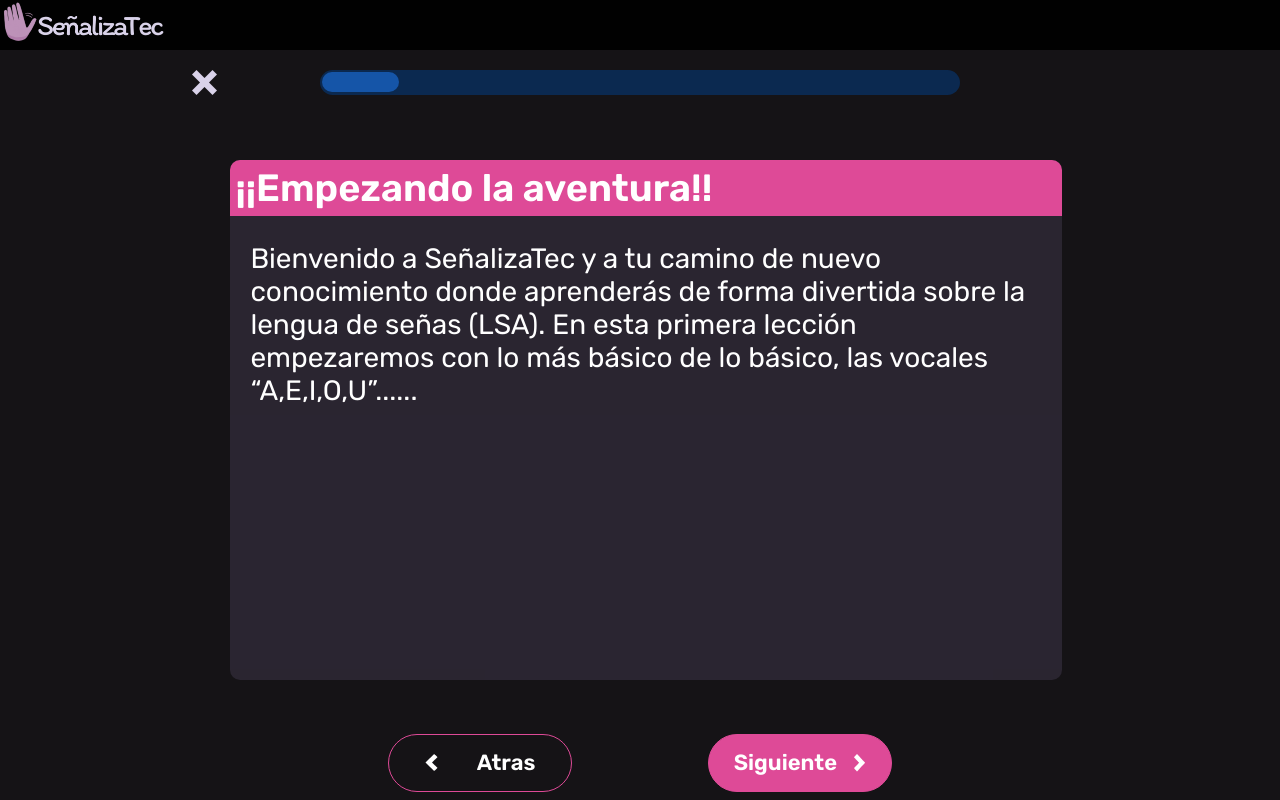
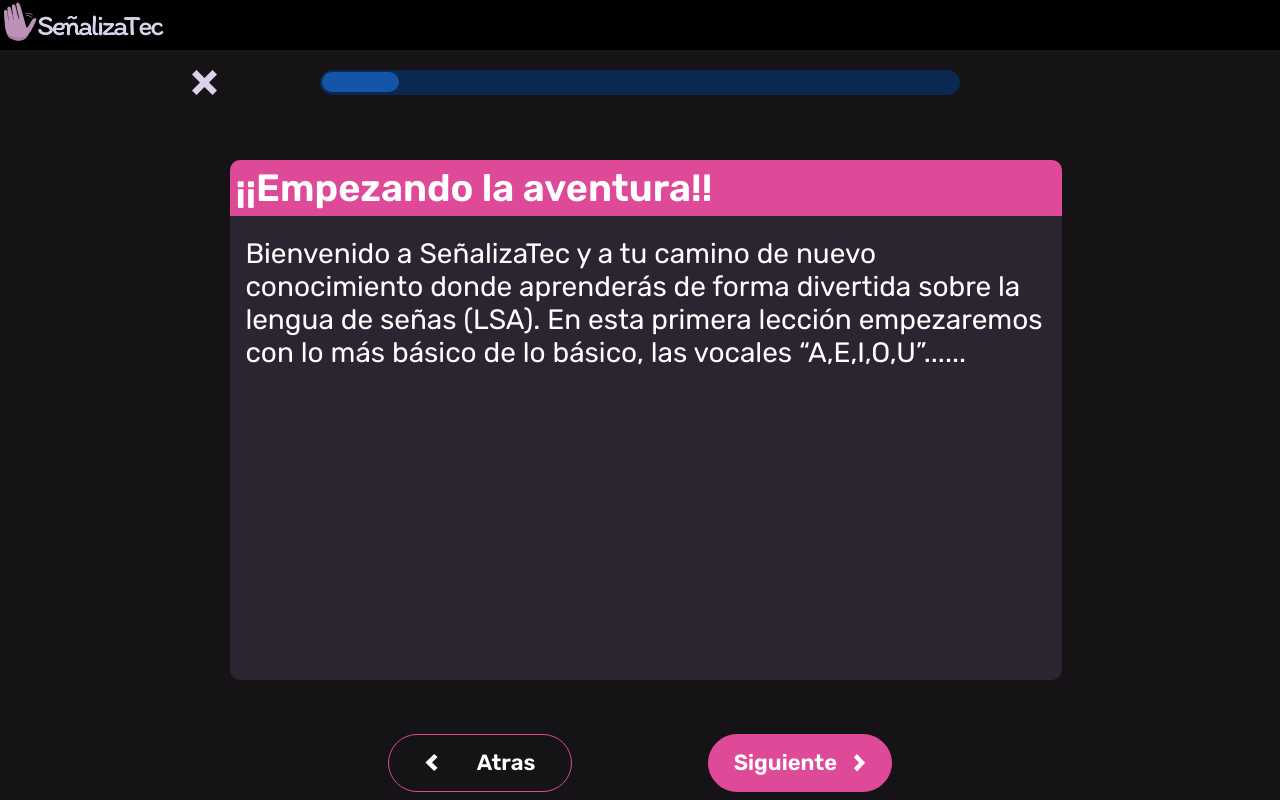
Before and after one commit to Xenock20/Demo-Se-alizaTec, a React (Vite) app in the folder maqueta-react/: page /leccion/0 in a window 1280 px wide. Built offline with nearby package versions, Linux system fonts and the light colour scheme.

Commit message:
Add fix style in img leccion sec

```diff
--- a/maqueta-react/src/App.css
+++ b/maqueta-react/src/App.css
@@ -293,14 +293,14 @@ a:active {
 .leccion-cont > .cont-principal {
   position: relative;
   font-size: 28px;
-  padding: 10px;
+  padding: 5px;
   margin: 0px 10px;
 }
 
 .leccion-cont > .cont-secundario {
   position: relative;
   font-size: 20px;
-  padding: 10px;
+  padding: 5px;
   margin: 0px 10px;
 }
 
@@ -309,8 +309,8 @@ a:active {
 }
 
 .img-cont-sec {
-  width: 350px;
-  height: 350px;
+  width: 340px;
+  height: 340px;
   background-color: #423b5078;
   border: 5px solid #de4a97;
   border-radius: 15px;
```
